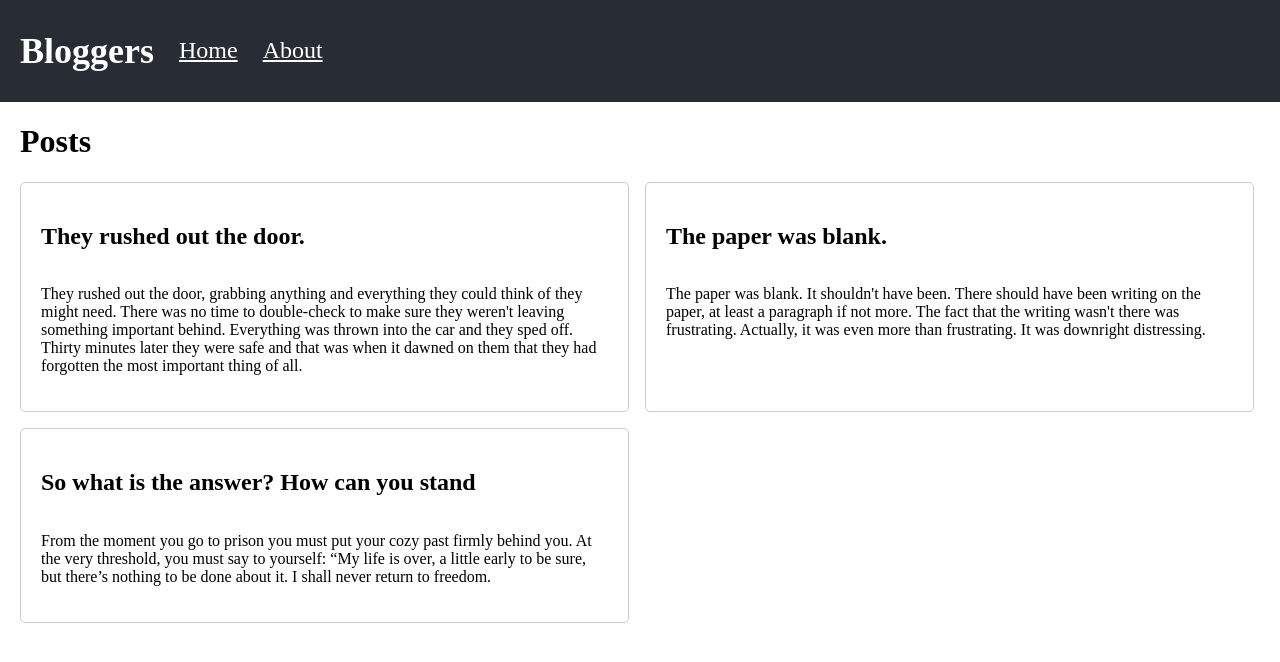
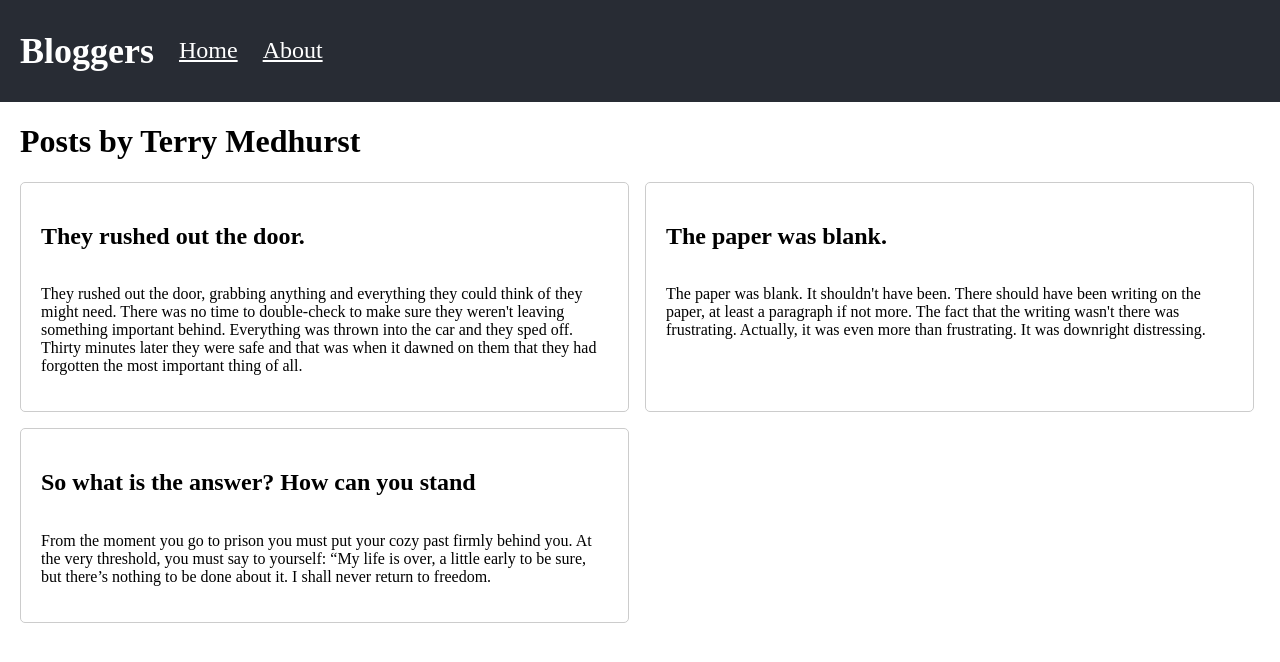
Before and after one commit to JoseBarceloss/EX-Bloggers, a React (Vite) app: page /posts/1 in a window 1280 px wide. Shown: the top 662 px of the page. Built offline with nearby package versions, Linux system fonts and the light colour scheme.

Commit message:
eu quis colocar no lugar de post o nome de cada um, dei uma comentada no codigo para eu entender melhor oque cada coisa faz.

```diff
--- a/src/pages/Posts.tsx
+++ b/src/pages/Posts.tsx
@@ -1,8 +1,8 @@
 import { useParams } from 'react-router-dom';
 import Header from '../components/Header';
 import Post from '../components/Post';
-import { posts } from '../data';
-import { PostType } from '../types';
+import { posts, users } from '../data';
+import { PostType, UserType } from '../types';
 import '../styles/Posts.css';
 
 export default function Posts() {
@@ -12,10 +12,15 @@ export default function Posts() {
   // Filtra os posts com base no ID do usuário extraído dos parâmetros de rota
   const userPosts: PostType[] = posts.filter((post) => post.userId === Number(id));
 
+  // Encontra o nome do usuário a partir do ID e define um título padrão caso não haja correspondência
+  const foundUser = users.find((user: UserType) => user.id === Number(id));
+  const userTitle = foundUser ? `Posts by ${foundUser.firstName} ${foundUser.lastName} `
+    : 'No Posts for this User';
+
   return (
     <div data-testid="posts-page">
       <Header />
-      <h1>Posts</h1>
+      <h1>{userTitle}</h1>
       <div className="posts-list">
         {userPosts.map((post) => (
           <Post key={ post.id } postData={ post } />
```
